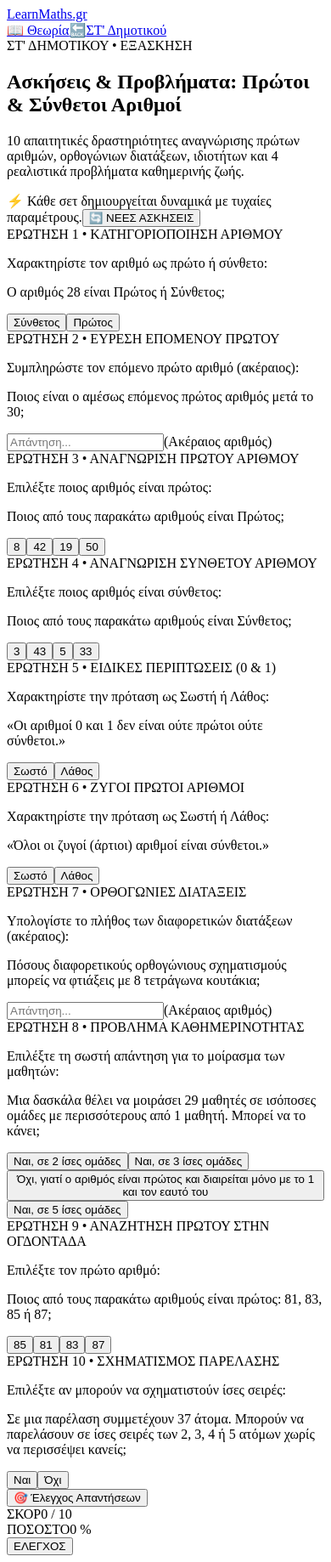
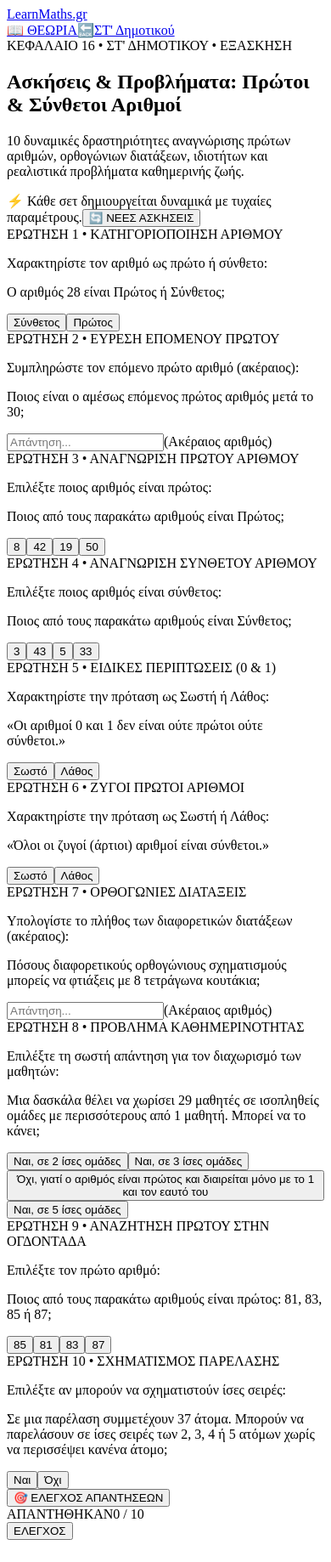
Before and after one commit to gkrimpas-lab/learn-maths-2026, a Next.js app: page /st-dimotikou/16-protoi-ask in a window 390 px wide. Shown: the whole page at 85% size. Built offline with nearby package versions, Linux system fonts and the light colour scheme.

Commit message:
Update 16-protoi-ask.js

```diff
--- a/pages/st-dimotikou/16-protoi-ask.js
+++ b/pages/st-dimotikou/16-protoi-ask.js
@@ -3,22 +3,24 @@ import { useState, useEffect, useCallback } from 'react';
 import Link from 'next/link';
 import Layout from '../../components/Layout';
 
-// Συναρτηση αφαιρεσης τονων για κεφαλαια (εξαιρειται το ΣΤ')
+// Συνάρτηση αφαίρεσης τόνων για κεφαλαία (εξαιρείται το ΣΤ')
 function toCleanUppercase(str) {
   if (!str) return '';
-  return str
+  const cleaned = str
     .normalize('NFD')
     .replace(/[\u0300-\u036f]/g, '')
     .toUpperCase();
+  return cleaned.replace(/\bΣΤ\b/g, "ΣΤ'");
 }
 
-// Τυχαιος ακεραιος στο [min, max]
+// Τυχαίος ακέραιος στο [min, max]
 function randInt(min, max) {
   return Math.floor(Math.random() * (max - min + 1)) + min;
 }
 
-// Ανακατεμα πινακα
+// Ανακάτεμα πίνακα
 function shuffle(array) {
+  if (!Array.isArray(array)) return [];
   const arr = [...array];
   for (let i = arr.length - 1; i > 0; i--) {
     const j = Math.floor(Math.random() * (i + 1));
@@ -27,7 +29,7 @@ function shuffle(array) {
   return arr;
 }
 
-// Ελεγχος αν ο αριθμος ειναι πρωτος
+// Έλεγχος αν ο αριθμός είναι πρώτος
 function checkIsPrime(n) {
   if (n <= 1) return false;
   if (n === 2 || n === 3) return true;
@@ -38,7 +40,7 @@ function checkIsPrime(n) {
   return true;
 }
 
-// Ευρεση ολων των διαιρετων
+// Εύρεση όλων των διαιρετών
 function getDivisors(n) {
   const divs = [];
   for (let i = 1; i <= n; i++) {
@@ -47,11 +49,11 @@ function getDivisors(n) {
   return divs;
 }
 
-// Δεξαμενη πρωτων και συνθετων αριθμων
+// Δεξαμενή πρώτων και σύνθετων αριθμών
 const PRIMES_UNDER_50 = [2, 3, 5, 7, 11, 13, 17, 19, 23, 29, 31, 37, 41, 43, 47];
 const COMPOSITES_UNDER_50 = [4, 6, 8, 9, 10, 12, 14, 15, 16, 18, 20, 21, 22, 24, 25, 26, 27, 28, 30, 32, 33, 34, 35, 36, 38, 39, 40, 42, 44, 45, 46, 48, 49, 50];
 
-// Διευρυμενη δεξαμενη κανονικων προβληματων για την Ερωτηση 9 (MCQ)
+// Διευρυμένη δεξαμενή προβλημάτων για την Ερώτηση 9 (MCQ)
 const STANDARD_PROBLEMS_POOL = [
   {
     id: 'p_prime_std_1',
@@ -65,7 +67,7 @@ const STANDARD_PROBLEMS_POOL = [
         tableData: { col1: 'Υποψήφιοι Αριθμοί', col2: 'Ανάλυση Διαιρετών', r1: ['49, 51, 57', 'Σύνθετοι (διαιρούνται με 7 ή 3)'], r2: ['53', 'Πρώτος (διαιρέτες μόνο 1 και 53) ✅'] },
         optionsRaw: candidates.map(String),
         correctText: String(primeNum),
-        explanation: 'Ο αριθμός 53 δεν διαιρείται με το 2, το 3, το 5 ή το 7 και έχει διαιρέτες μόνο το 1 και τον εαυτό του, άρα είναι πρώτος. (49 ＝ 7 · 7, 51 ＝ 3 · 17, 57 ＝ 3 · 19).'
+        explanation: 'Ο αριθμός 53 δεν διαιρείται με το 2, το 3, το 5 ή το 7 και έχει διαιρέτες μόνο το 1 και τον εαυτό του, άρα είναι πρώτος (49 ＝ 7 · 7, 51 ＝ 3 · 17, 57 ＝ 3 · 19).'
       };
     }
   },
@@ -110,7 +112,7 @@ const STANDARD_PROBLEMS_POOL = [
         title: 'ΜΕΓΑΛΥΤΕΡΟΣ ΔΙΨΗΦΙΟΣ ΠΡΩΤΟΣ',
         instruction: 'Επιλέξτε τον πρώτο αριθμό:',
         text: 'Ποιος από τους παρακάτω αριθμούς είναι πρώτος: 91, 93, 95 ή 97;',
-        tableData: { col1: 'Υποψήφιοι', col2: 'Έλεγχος', r1: ['91 (7·13), 93 (3·31), 95 (5·19)', 'Σύνθετοι'], r2: ['97', 'Πρώτος αριθμός ✅'] },
+        tableData: { col1: 'Υποψήφιοι', col2: 'Έλεγχος', r1: ['91 (7 · 13), 93 (3 · 31), 95 (5 · 19)', 'Σύνθετοι'], r2: ['97', 'Πρώτος αριθμός ✅'] },
         optionsRaw: candidates.map(String),
         correctText: String(primeNum),
         explanation: 'Ο αριθμός 97 είναι ο μεγαλύτερος διψήφιος πρώτος. Το 91 ＝ 7 · 13, το 93 ＝ 3 · 31 και το 95 ＝ 5 · 19.'
@@ -126,7 +128,7 @@ const STANDARD_PROBLEMS_POOL = [
         title: 'ΑΝΑΖΗΤΗΣΗ ΠΡΩΤΟΥ ΣΤΗΝ ΤΡΙΑΝΤΑΔΑ',
         instruction: 'Επιλέξτε τον πρώτο αριθμό:',
         text: 'Ποιος από τους παρακάτω αριθμούς είναι πρώτος: 33, 35, 37 ή 39;',
-        tableData: { col1: 'Αριθμοί', col2: 'Διαιρέτες', r1: ['33 (3·11), 35 (5·7), 39 (3·13)', 'Σύνθετοι'], r2: ['37', 'Πρώτος ✅'] },
+        tableData: { col1: 'Αριθμοί', col2: 'Διαιρέτες', r1: ['33 (3 · 11), 35 (5 · 7), 39 (3 · 13)', 'Σύνθετοι'], r2: ['37', 'Πρώτος ✅'] },
         optionsRaw: candidates.map(String),
         correctText: String(primeNum),
         explanation: 'Ο αριθμός 37 έχει διαιρέτες μόνο το 1 και το 37, άρα είναι πρώτος.'
@@ -142,7 +144,7 @@ const STANDARD_PROBLEMS_POOL = [
         title: 'ΕΥΡΕΣΗ ΠΡΩΤΟΥ ΣΤΗΝ ΕΙΚΟΣΑΔΑ',
         instruction: 'Επιλέξτε τον πρώτο αριθμό:',
         text: 'Ποιος από τους παρακάτω αριθμούς είναι πρώτος: 21, 23, 25 ή 27;',
-        tableData: { col1: 'Υποψήφιοι', col2: 'Ανάλυση', r1: ['21 (3·7), 25 (5·5), 27 (3·9)', 'Σύνθετοι'], r2: ['23', 'Πρώτος ✅'] },
+        tableData: { col1: 'Υποψήφιοι', col2: 'Ανάλυση', r1: ['21 (3 · 7), 25 (5 · 5), 27 (3 · 9)', 'Σύνθετοι'], r2: ['23', 'Πρώτος ✅'] },
         optionsRaw: candidates.map(String),
         correctText: String(primeNum),
         explanation: 'Ο αριθμός 23 είναι πρώτος, ενώ οι 21, 25 και 27 είναι σύνθετοι.'
@@ -151,7 +153,7 @@ const STANDARD_PROBLEMS_POOL = [
   }
 ];
 
-// Διευρυμενη δεξαμενη προβληματων για την Ερωτηση 10 (MCQ)
+// Διευρυμένη δεξαμενή προβλημάτων για την Ερώτηση 10 (MCQ)
 const HARD_PROBLEMS_POOL = [
   {
     id: 'p_prime_hard_1',
@@ -205,11 +207,11 @@ const HARD_PROBLEMS_POOL = [
       return {
         title: 'ΣΥΣΚΕΥΑΣΙΑ ΚΑΡΑΜΕΛΩΝ ΣΕ ΣΑΚΟΥΛΑΚΙΑ',
         instruction: 'Επιλέξτε αν είναι εφικτή η συσκευασία:',
-        text: `Μια ζαχαροπλάστης έχει ${candies} καραμέλες. Μπορεί να τις μοιράσει ισόποσα σε περισσότερα από ένα σακουλάκια χωρίς να περισσέψει καμία;`,
+        text: `Ένας ζαχαροπλάστης έχει ${candies} καραμέλες. Μπορεί να τις μοιράσει ισόποσα σε περισσότερα από ένα σακουλάκια χωρίς να περισσέψει καμία;`,
         tableData: { col1: 'Καραμέλες', col2: 'Ιδιότητα', r1: [`${candies} καραμέλες`, 'Πρώτος αριθμός'], r2: ['Αποτέλεσμα', 'Μόνο 1 σακουλάκι των 47 (Όχι ❌)'] },
         optionsRaw: ['Ναι', 'Όχι'],
         correctText: 'Όχι',
-        explanation: 'Ο αριθμός 47 είναι πρώτος αριθμός, επομένως δεν μπορεί να μοιραστεί ισότιμα σε περισσότερα σακουλάκια.'
+        explanation: 'Ο αριθμός 47 είναι πρώτος αριθμός, επομένως δεν μπορεί να μοιραστεί ισόποσα σε περισσότερα σακουλάκια.'
       };
     }
   },
@@ -220,7 +222,7 @@ const HARD_PROBLEMS_POOL = [
       return {
         title: 'ΣΧΗΜΑΤΙΣΜΟΣ ΠΑΡΕΛΑΣΗΣ',
         instruction: 'Επιλέξτε αν μπορούν να σχηματιστούν ίσες σειρές:',
-        text: `Σε μια παρέλαση συμμετέχουν ${soldiers} άτομα. Μπορούν να παρελάσουν σε ίσες σειρές των 2, 3, 4 ή 5 ατόμων χωρίς να περισσέψει κανείς;`,
+        text: `Σε μια παρέλαση συμμετέχουν ${soldiers} άτομα. Μπορούν να παρελάσουν σε ίσες σειρές των 2, 3, 4 ή 5 ατόμων χωρίς να περισσέψει κανένα άτομο;`,
         tableData: { col1: 'Άτομα', col2: 'Διαιρέτες', r1: [`${soldiers} άτομα`, 'Πρώτος αριθμός'], r2: ['Έλεγχος', 'Όχι ❌'] },
         optionsRaw: ['Ναι', 'Όχι'],
         correctText: 'Όχι',
@@ -245,7 +247,7 @@ const HARD_PROBLEMS_POOL = [
   }
 ];
 
-// Δημιουργια των 10 δυναμικων ερωτησεων
+// Δημιουργία των 10 δυναμικών ερωτήσεων
 function generateQuestions() {
   const qList = [];
 
@@ -276,7 +278,7 @@ function generateQuestions() {
     });
   }
 
-  // Q2 (Input - Decimal): Εύρεση του αμέσως επόμενου πρώτου αριθμού
+  // Q2 (Input): Εύρεση του αμέσως επόμενου πρώτου αριθμού
   {
     const baseQ2 = [10, 14, 20, 24, 30, 32, 38, 44][randInt(0, 7)];
     let nextPrime = baseQ2 + 1;
@@ -286,7 +288,7 @@ function generateQuestions() {
 
     qList.push({
       id: 2,
-      type: 'decimal_input',
+      type: 'integer_input',
       title: 'ΕΡΩΤΗΣΗ 2 • ΕΥΡΕΣΗ ΕΠΟΜΕΝΟΥ ΠΡΩΤΟΥ',
       instruction: 'Συμπληρώστε τον επόμενο πρώτο αριθμό (ακέραιος):',
       prompt: `Ποιος είναι ο αμέσως επόμενος πρώτος αριθμός μετά το ${baseQ2};`,
@@ -394,7 +396,7 @@ function generateQuestions() {
     });
   }
 
-  // Q7 (Input - Decimal): Ορθογώνιοι Σχηματισμοί
+  // Q7 (Input): Ορθογώνιοι Σχηματισμοί
   {
     const q7Num = [6, 7, 8, 11, 12, 13, 15, 17][randInt(0, 7)];
     const q7Divs = getDivisors(q7Num);
@@ -403,7 +405,7 @@ function generateQuestions() {
 
     qList.push({
       id: 7,
-      type: 'decimal_input',
+      type: 'integer_input',
       title: 'ΕΡΩΤΗΣΗ 7 • ΟΡΘΟΓΩΝΙΕΣ ΔΙΑΤΑΞΕΙΣ',
       instruction: 'Υπολογίστε το πλήθος των διαφορετικών διατάξεων (ακέραιος):',
       prompt: `Πόσους διαφορετικούς ορθογώνιους σχηματισμούς μπορείς να φτιάξεις με ${q7Num} τετράγωνα κουτάκια;`,
@@ -433,22 +435,22 @@ function generateQuestions() {
       id: 8,
       type: 'mcq',
       title: 'ΕΡΩΤΗΣΗ 8 • ΠΡΟΒΛΗΜΑ ΚΑΘΗΜΕΡΙΝΟΤΗΤΑΣ',
-      instruction: 'Επιλέξτε τη σωστή απάντηση για το μοίρασμα των μαθητών:',
-      prompt: `Μια δασκάλα θέλει να μοιράσει ${q8Students} μαθητές σε ισόποσες ομάδες με περισσότερους από 1 μαθητή. Μπορεί να το κάνει;`,
+      instruction: 'Επιλέξτε τη σωστή απάντηση για τον διαχωρισμό των μαθητών:',
+      prompt: `Μια δασκάλα θέλει να χωρίσει ${q8Students} μαθητές σε ισοπληθείς ομάδες με περισσότερους από 1 μαθητή. Μπορεί να το κάνει;`,
       options,
       correctText: q8CorrectStr,
-      explanation: `Ο αριθμός ${q8Students} είναι πρώτος αριθμός, επομένως δεν μπορεί να χωριστεί σε ισόποσες ομάδες περισσότερων των 1 ατόμων.`
+      explanation: `Ο αριθμός ${q8Students} είναι πρώτος αριθμός, επομένως δεν μπορεί να χωριστεί σε ισοπληθείς ομάδες με περισσότερους από 1 μαθητή.`
     });
   }
 
-  // Q9 & Q10: Προβλήματα από τις δεξαμενές (1 Input, 1 MCQ)
+  // Q9 & Q10: Προβλήματα από τις δεξαμενές
   {
     const shuffledStd = shuffle([...STANDARD_PROBLEMS_POOL]);
     const shuffledHard = shuffle([...HARD_PROBLEMS_POOL]);
     const stdProb = shuffledStd[0].generate();
     const hardProb = shuffledHard[0].generate();
 
-    // Q9 (MCQ) - Χωρίς πίνακα στην εκφώνηση
+    // Q9 (MCQ)
     const optionsQ9 = shuffle([...new Set(stdProb.optionsRaw)]).map((text) => ({
       text,
       isCorrect: text === stdProb.correctText
@@ -466,7 +468,7 @@ function generateQuestions() {
       explanation: stdProb.explanation
     });
 
-    // Q10 (MCQ) - Χωρίς πίνακα στην εκφώνηση
+    // Q10 (MCQ)
     const optionsQ10 = shuffle([...new Set(hardProb.optionsRaw)]).map((text) => ({
       text,
       isCorrect: text === hardProb.correctText
@@ -494,29 +496,26 @@ export default function ProtoiExercisesPage() {
   const [isSubmitted, setIsSubmitted] = useState(false);
   const [score, setScore] = useState(0);
 
-  // Δημιουργια νεων ασκησεων
+  // Δημιουργία νέων ασκήσεων
   const loadNewSet = useCallback(() => {
     const q = generateQuestions();
     setQuestions(q);
     setAnswers({});
     setIsSubmitted(false);
     setScore(0);
+    if (typeof window !== 'undefined') {
       window.scrollTo({ top: 0, behavior: 'smooth' });
+    }
   }, []);
 
   useEffect(() => {
     loadNewSet();
   }, [loadNewSet]);
 
-  // Χειρισμος Input με καθαρισμο χαρακτηρων (μονο 0-9, οριο 10 χαρακτηρων)
+  // Χειρισμός Input μόνο για ακέραιους αριθμούς (0-9)
   const handleInputChange = (qId, rawValue) => {
     if (isSubmitted) return;
-    let sanitized = rawValue.replace(/\./g, ',');
-    sanitized = sanitized.replace(/[^0-9,]/g, '');
-    const parts = sanitized.split(',');
-    if (parts.length > 2) {
-      sanitized = parts[0] + ',' + parts.slice(1).join('');
-    }
+    let sanitized = rawValue.replace(/[^0-9]/g, '');
     if (sanitized.length > 10) {
       sanitized = sanitized.slice(0, 10);
     }
@@ -526,7 +525,7 @@ export default function ProtoiExercisesPage() {
     }));
   };
 
-  // Χειρισμος MCQ
+  // Χειρισμός MCQ
   const handleSelectMCQ = (qId, optionText) => {
     if (isSubmitted) return;
     setAnswers((prev) => ({
@@ -535,31 +534,35 @@ export default function ProtoiExercisesPage() {
     }));
   };
 
-  // Ελεγχος Απαντησεων
+  const isQuestionCorrect = (q) => {
+    if (q.type === 'mcq') {
+      return answers[`q_${q.id}`] === q.correctText;
+    }
+    if (q.type === 'integer_input') {
+      const userValStr = (answers[`q_${q.id}`] || '').trim();
+      const userVal = parseInt(userValStr, 10);
+      return !isNaN(userVal) && userVal === q.correctVal;
+    }
+    return false;
+  };
+
+  // Έλεγχος Απαντήσεων
   const handleCheckAnswers = (e) => {
     if (e && e.preventDefault) e.preventDefault();
     if (isSubmitted) return;
 
     let currentScore = 0;
-
     questions.forEach((q) => {
-      if (q.type === 'mcq') {
-        const userChoice = answers[`q_${q.id}`];
-        if (userChoice === q.correctText) {
+      if (isQuestionCorrect(q)) {
         currentScore += 1;
-        }
-      } else if (q.type === 'decimal_input') {
-        const userValStr = (answers[`q_${q.id}`] || '').trim().replace(',', '.');
-        const userVal = parseFloat(userValStr);
-        if (!isNaN(userVal) && Math.abs(userVal - q.correctVal) < 0.05) {
-          currentScore += 1;
-        }
       }
     });
 
     setScore(currentScore);
     setIsSubmitted(true);
   };
+
+  const answeredCount = Object.values(answers).filter(val => val !== undefined && val !== null && String(val).trim() !== '').length;
 
   return (
     <Layout
@@ -574,24 +577,23 @@ export default function ProtoiExercisesPage() {
           href="/st-dimotikou/16-protoi"
           className="inline-flex items-center justify-center gap-2 bg-blue-600 hover:bg-blue-700 text-white font-bold px-4 py-2 2xl:px-6 2xl:py-2.5 rounded-xl shadow-sm transition active:scale-95 text-sm sm:text-base 2xl:text-lg"
         >
-          <span>📖 Θεωρία</span>
+          <span>📖 {toCleanUppercase('Θεωρία')}</span>
         </Link>
       }
     >
-      {/* Container πληρους ευρους για κινητα εως 2K, 4K & 8K */}
-      <div className="w-full max-w-[1920px] 2xl:max-w-[2560px] 4k:max-w-[3840px] mx-auto px-3 sm:px-6 lg:px-12 2xl:px-16 py-6 space-y-8 pb-28 sm:pb-32 overflow-x-hidden">
+      <div className="w-full max-w-[1920px] 2xl:max-w-[2560px] 4k:max-w-[3840px] mx-auto px-3 sm:px-6 lg:px-12 2xl:px-16 py-6 space-y-8 pb-28 sm:pb-36 overflow-x-hidden">
 
         {/* Banner Header */}
         <section className="bg-gradient-to-br from-indigo-950 via-blue-900 to-sky-900 text-white p-6 sm:p-10 2xl:p-16 rounded-3xl shadow-xl relative overflow-hidden">
           <div className="relative z-10 max-w-5xl space-y-4">
             <div className="inline-flex items-center gap-2 px-3.5 py-1.5 rounded-full bg-white/10 backdrop-blur-md border border-white/20 text-xs sm:text-sm 2xl:text-base font-semibold text-sky-200">
-              <span>ΣΤ' ΔΗΜΟΤΙΚΟΥ • ΕΞΑΣΚΗΣΗ</span>
+              <span>ΚΕΦΑΛΑΙΟ 16 • ΣΤ' ΔΗΜΟΤΙΚΟΥ • ΕΞΑΣΚΗΣΗ</span>
             </div>
             <h1 className="text-2xl sm:text-4xl lg:text-5xl 2xl:text-6xl font-black tracking-tight leading-tight">
               Ασκήσεις &amp; Προβλήματα: Πρώτοι &amp; Σύνθετοι Αριθμοί
             </h1>
             <p className="text-sky-100 text-xs sm:text-base 2xl:text-xl leading-relaxed max-w-4xl">
-              10 απαιτητικές δραστηριότητες αναγνώρισης πρώτων αριθμών, ορθογώνιων διατάξεων, ιδιοτήτων και 4 ρεαλιστικά προβλήματα καθημερινής ζωής.
+              10 δυναμικές δραστηριότητες αναγνώρισης πρώτων αριθμών, ορθογώνιων διατάξεων, ιδιοτήτων και ρεαλιστικά προβλήματα καθημερινής ζωής.
             </p>
           </div>
 
@@ -604,23 +606,15 @@ export default function ProtoiExercisesPage() {
               onClick={loadNewSet}
               className="inline-flex items-center gap-2 bg-amber-400 hover:bg-amber-300 text-slate-950 font-black px-4 sm:px-5 py-2 sm:py-2.5 rounded-xl shadow-md transition active:scale-95 text-xs sm:text-sm 2xl:text-base touch-manipulation"
             >
-              <span>🔄 ΝΕΕΣ ΑΣΚΗΣΕΙΣ</span>
+              <span>🔄 {toCleanUppercase('Νέες Ασκήσεις')}</span>
             </button>
           </div>
         </section>
 
-        {/* Λιστα 10 Ασκησεων */}
+        {/* Λίστα 10 Ασκήσεων */}
         <div className="space-y-6 sm:space-y-8">
           {questions.map((q) => {
-            let isCorrect = false;
-            if (isSubmitted) {
-              if (q.type === 'mcq') {
-                isCorrect = answers[`q_${q.id}`] === q.correctText;
-              } else if (q.type === 'decimal_input') {
-                const uv = parseFloat((answers[`q_${q.id}`] || '').replace(',', '.'));
-                isCorrect = !isNaN(uv) && Math.abs(uv - q.correctVal) < 0.05;
-              }
-            }
+            const isCorrect = isSubmitted && isQuestionCorrect(q);
 
             return (
               <article
@@ -633,7 +627,7 @@ export default function ProtoiExercisesPage() {
                     : 'border-slate-200 hover:border-slate-300'
                 }`}
               >
-                {/* Επικεφαλιδα Ερωτησης (Καθαρα ατονα κεφαλαια εκτος ΣΤ') */}
+                {/* Επικεφαλίδα Ερώτησης */}
                 <div className="flex flex-wrap items-center justify-between gap-2 mb-3">
                   <span className="text-xs 2xl:text-sm font-black tracking-wider text-indigo-700 bg-indigo-50 px-3 py-1 rounded-lg">
                     {toCleanUppercase(q.title)}
@@ -646,12 +640,12 @@ export default function ProtoiExercisesPage() {
                           : 'bg-rose-100 text-rose-800'
                       }`}
                     >
-                      {isCorrect ? '✓ ΣΩΣΤΟ' : '✗ ΛΑΘΟΣ'}
+                      {isCorrect ? `✓ ${toCleanUppercase('Σωστό')}` : `✗ ${toCleanUppercase('Λάθος')}`}
                     </span>
                   )}
                 </div>
 
-                {/* Εκφωνηση (Καθαρο κειμενο χωρις πινακες που προδιδουν τη λυση) */}
+                {/* Εκφώνηση */}
                 <div className="space-y-3 mb-5">
                   {q.instruction && (
                     <p className="text-xs sm:text-sm 2xl:text-base font-semibold text-slate-500">
@@ -663,29 +657,30 @@ export default function ProtoiExercisesPage() {
                   </p>
                 </div>
 
-                {/* Περιοχη Απαντησης */}
+                {/* Περιοχή Απάντησης */}
                 <div className="py-2">
-
-                  {/* Decimal / Number Input */}
-                  {q.type === 'decimal_input' && (
+                  {/* Integer Input */}
+                  {q.type === 'integer_input' && (
                     <div className="flex flex-wrap items-center gap-3">
                       <input
                         type="text"
                         inputMode="numeric"
+                        autoComplete="off"
+                        spellCheck="false"
                         maxLength={10}
                         disabled={isSubmitted}
                         placeholder="Απάντηση..."
                         value={answers[`q_${q.id}`] || ''}
                         onChange={(e) => handleInputChange(q.id, e.target.value)}
-                        className="w-36 sm:w-44 text-center font-mono font-bold text-base sm:text-lg text-slate-900 bg-white border border-slate-300 rounded-2xl py-2 px-3 focus:outline-none focus:ring-2 focus:ring-blue-500 disabled:bg-slate-100 disabled:cursor-not-allowed shadow-inner"
+                        className="w-36 sm:w-44 text-center font-mono font-bold text-base sm:text-lg text-slate-900 bg-white border border-slate-300 rounded-2xl py-2.5 px-3 focus:outline-none focus:ring-2 focus:ring-blue-500 disabled:bg-slate-100 disabled:cursor-not-allowed shadow-inner"
                       />
-                      <span className="text-xs 2xl:text-sm text-slate-500">
+                      <span className="text-xs 2xl:text-sm text-slate-500 font-medium">
                         (Ακέραιος αριθμός)
                       </span>
                     </div>
                   )}
 
-                  {/* Multiple Choice (MCQ) - Χωρις truncate, πληρες κειμενο break-words */}
+                  {/* Multiple Choice (MCQ) */}
                   {q.type === 'mcq' && (
                     <div className="grid grid-cols-1 sm:grid-cols-2 gap-3 max-w-4xl">
                       {q.options.map((opt, oIdx) => {
@@ -696,9 +691,9 @@ export default function ProtoiExercisesPage() {
                             type="button"
                             disabled={isSubmitted}
                             onClick={() => handleSelectMCQ(q.id, opt.text)}
-                            className={`p-3.5 rounded-2xl border text-left font-semibold text-xs sm:text-sm 2xl:text-base transition active:scale-95 touch-manipulation flex items-center justify-between gap-3 ${
+                            className={`p-3.5 rounded-2xl border text-left font-semibold text-xs sm:text-sm 2xl:text-base transition active:scale-95 touch-manipulation flex items-center justify-between gap-3 min-h-[48px] ${
                               isSelected
-                                ? 'bg-blue-600 text-white border-blue-700 shadow-sm'
+                                ? 'bg-blue-600 text-white border-blue-700 shadow-sm ring-2 ring-blue-300'
                                 : 'bg-slate-50 hover:bg-slate-100 text-slate-800 border-slate-200'
                             } disabled:cursor-not-allowed`}
                           >
@@ -719,10 +714,9 @@ export default function ProtoiExercisesPage() {
                       })}
                     </div>
                   )}
-
                 </div>
 
-                {/* Feedback μετα την υποβολη (Εδω εμφανιζεται ο αναλυτικος πινακας δεδομενων) */}
+                {/* Feedback μετά την υποβολή */}
                 {isSubmitted && (
                   <div
                     className={`mt-4 p-4 rounded-2xl border text-xs sm:text-sm 2xl:text-base leading-relaxed space-y-2.5 ${
@@ -768,17 +762,18 @@ export default function ProtoiExercisesPage() {
           })}
         </div>
 
-        {/* Κουμπι Ελεγχου στο τελος της φορμας */}
+        {/* Κουμπί Ελέγχου στο τέλος της φόρμας */}
+        {!isSubmitted && (
           <div className="flex justify-center pt-4">
             <button
               type="button"
               onClick={handleCheckAnswers}
-            disabled={isSubmitted}
-            className="inline-flex items-center gap-3 bg-gradient-to-r from-emerald-600 to-teal-600 hover:from-emerald-500 hover:to-teal-500 disabled:opacity-50 disabled:cursor-not-allowed text-white font-black text-base sm:text-lg 2xl:text-xl px-8 py-4 rounded-2xl shadow-xl transition active:scale-95 touch-manipulation"
+              className="inline-flex items-center gap-3 bg-gradient-to-r from-emerald-600 to-teal-600 hover:from-emerald-500 hover:to-teal-500 text-white font-black text-base sm:text-lg 2xl:text-xl px-8 py-4 rounded-2xl shadow-xl transition active:scale-95 touch-manipulation"
             >
-            <span>🎯 Έλεγχος Απαντήσεων</span>
+              <span>🎯 {toCleanUppercase('Έλεγχος Απαντήσεων')}</span>
             </button>
           </div>
+        )}
 
       </div>
 
@@ -789,21 +784,23 @@ export default function ProtoiExercisesPage() {
           <div className="flex items-center gap-4 sm:gap-8">
             <div>
               <span className="text-xs text-slate-400 font-semibold block">
-                ΣΚΟΡ
+                {isSubmitted ? toCleanUppercase('Σκορ') : toCleanUppercase('Απαντήθηκαν')}
               </span>
               <span className="font-mono font-black text-lg sm:text-2xl text-amber-300">
-                {score} <span className="text-slate-500 text-base">/ 10</span>
+                {isSubmitted ? `${score} / 10` : `${answeredCount} / 10`}
               </span>
             </div>
 
-            <div className="hidden xs:block border-l border-slate-700 pl-4 sm:pl-8">
+            {isSubmitted && (
+              <div className="border-l border-slate-700 pl-4 sm:pl-8">
                 <span className="text-xs text-slate-400 font-semibold block">
-                ΠΟΣΟΣΤΟ
+                  {toCleanUppercase('Ποσοστό')}
                 </span>
                 <span className="font-mono font-black text-lg sm:text-2xl text-emerald-400">
                   {Math.round((score / 10) * 100)} %
                 </span>
               </div>
+            )}
           </div>
 
           <div className="flex items-center gap-3">
@@ -813,7 +810,7 @@ export default function ProtoiExercisesPage() {
                 onClick={handleCheckAnswers}
                 className="bg-emerald-500 hover:bg-emerald-400 text-slate-950 font-black px-4 sm:px-6 py-2 rounded-xl text-xs sm:text-sm 2xl:text-base shadow-md transition active:scale-95 touch-manipulation"
               >
-                ΕΛΕΓΧΟΣ
+                {toCleanUppercase('Έλεγχος')}
               </button>
             ) : (
               <button
@@ -821,7 +818,7 @@ export default function ProtoiExercisesPage() {
                 onClick={loadNewSet}
                 className="bg-amber-400 hover:bg-amber-300 text-slate-950 font-black px-4 sm:px-6 py-2 rounded-xl text-xs sm:text-sm 2xl:text-base shadow-md transition active:scale-95 touch-manipulation"
               >
-                🔄 ΝΕΕΣ ΑΣΚΗΣΕΙΣ
+                <span>🔄 {toCleanUppercase('Νέες Ασκήσεις')}</span>
               </button>
             )}
           </div>
```
Lines whose indentation alone changed are shown as unchanged.
